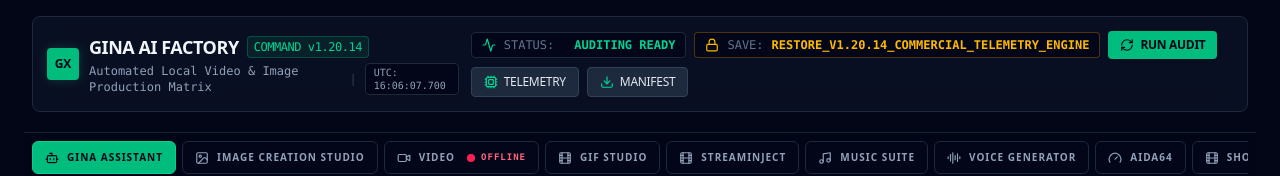
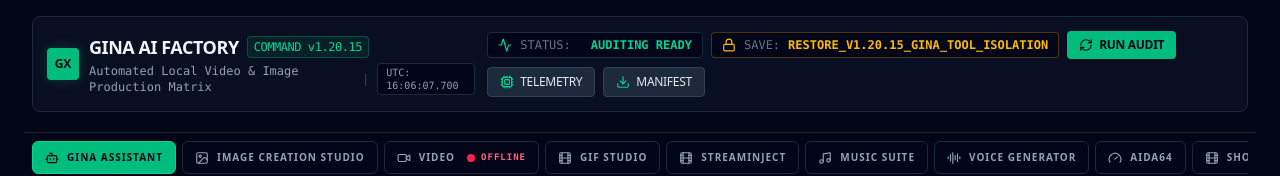
Before and after one commit to Whippet-UK/Gina-AI-Assistant, a React (Vite) app: page / in a window 1280 px wide. Shown: the top 176 px of the page. Built offline with nearby package versions, Linux system fonts and the light colour scheme; no server answers.

Commit message:
chore: advance Gina lifecycle to phase 62

```diff
--- a/src/version.ts
+++ b/src/version.ts
@@ -1,4 +1,4 @@
-export const APP_VERSION = '1.20.14';
-export const ACTIVE_SAVE_POINT_ID = 'RESTORE_V1.20.14_COMMERCIAL_TELEMETRY_ENGINE';
-export const ACTIVE_LIFECYCLE_PHASE = 61;
-export const ACTIVE_LIFECYCLE_NAME = 'PHASE 61 — LOCAL AI COMMERCIAL SAVINGS & PERFORMANCE TELEMETRY ENGINE';
+export const APP_VERSION = '1.20.15';
+export const ACTIVE_SAVE_POINT_ID = 'RESTORE_V1.20.15_GINA_TOOL_ISOLATION';
+export const ACTIVE_LIFECYCLE_PHASE = 62;
+export const ACTIVE_LIFECYCLE_NAME = 'PHASE 62 — GINA TOOL ISOLATION, CONTEXT HYGIENE & UNIFIED AGENT TRACE';
```
